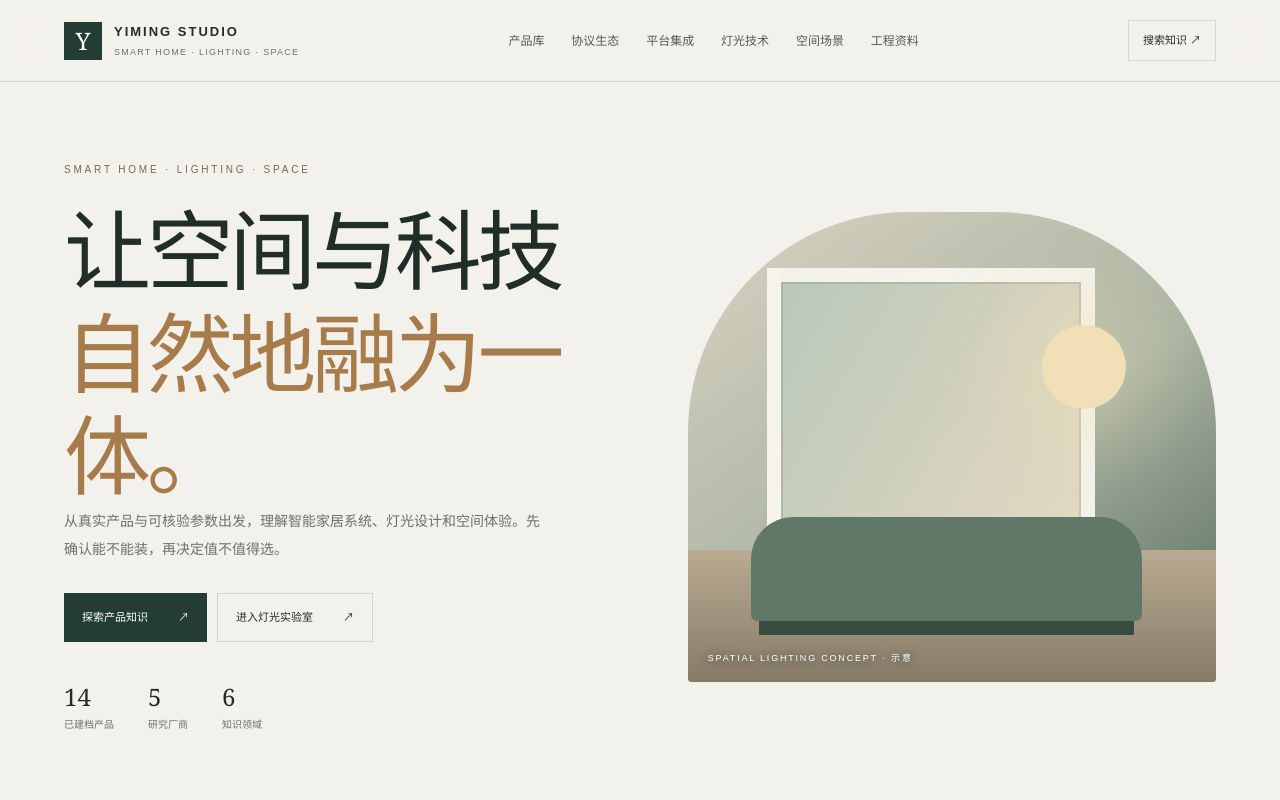
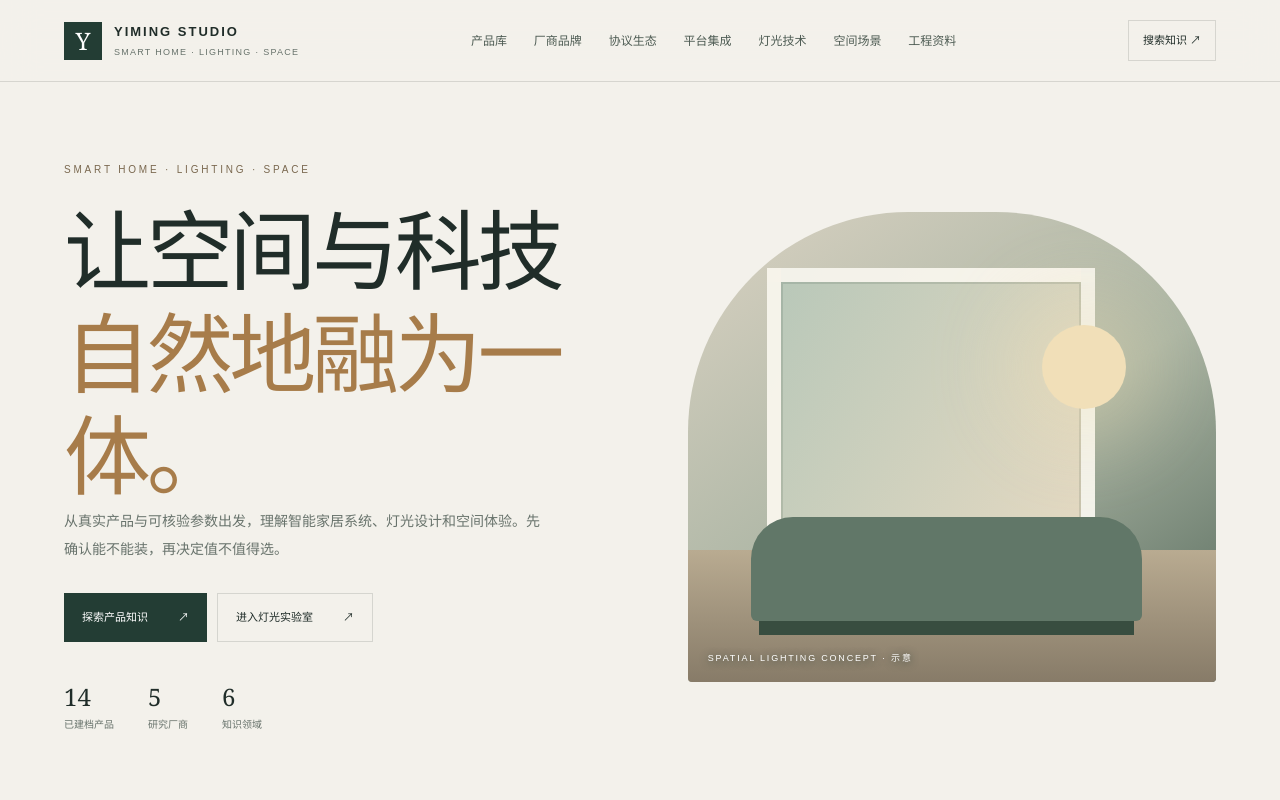
Before and after one commit to yimingwenhua69/yiming-smart-home, a Next.js app: page / in a window 1280 px wide. Shown: the top 800 px of the page. Built offline with nearby package versions, Linux system fonts and the light colour scheme.

Commit message:
feat(ui): expose manufacturer directory in primary navigation

```diff
--- a/src/components/SiteHeader.tsx
+++ b/src/components/SiteHeader.tsx
@@ -2,6 +2,7 @@ import Link from "next/link";
 
 const links = [
   { href: "/products/", label: "产品库" },
+  { href: "/manufacturers/", label: "厂商品牌" },
   { href: "/protocols/", label: "协议生态" },
   { href: "/platforms/", label: "平台集成" },
   { href: "/lighting/", label: "灯光技术" },
```
